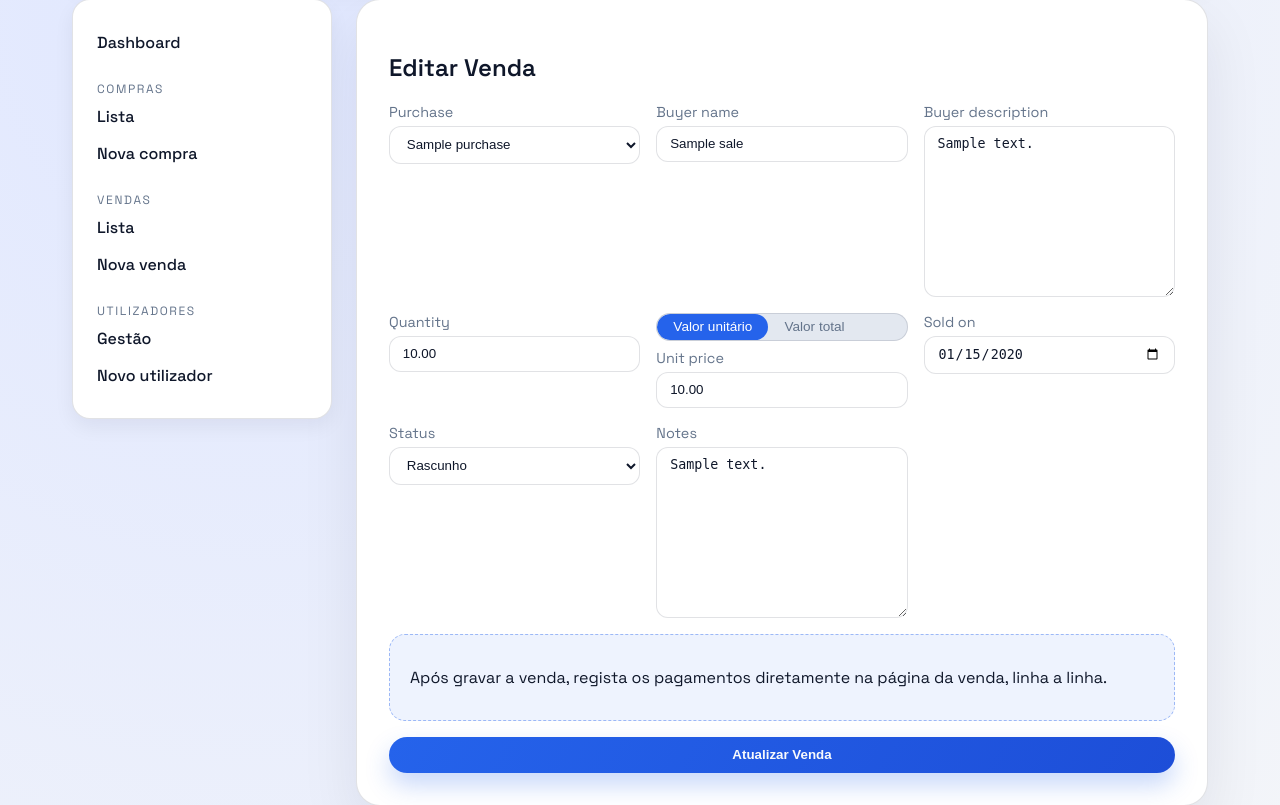
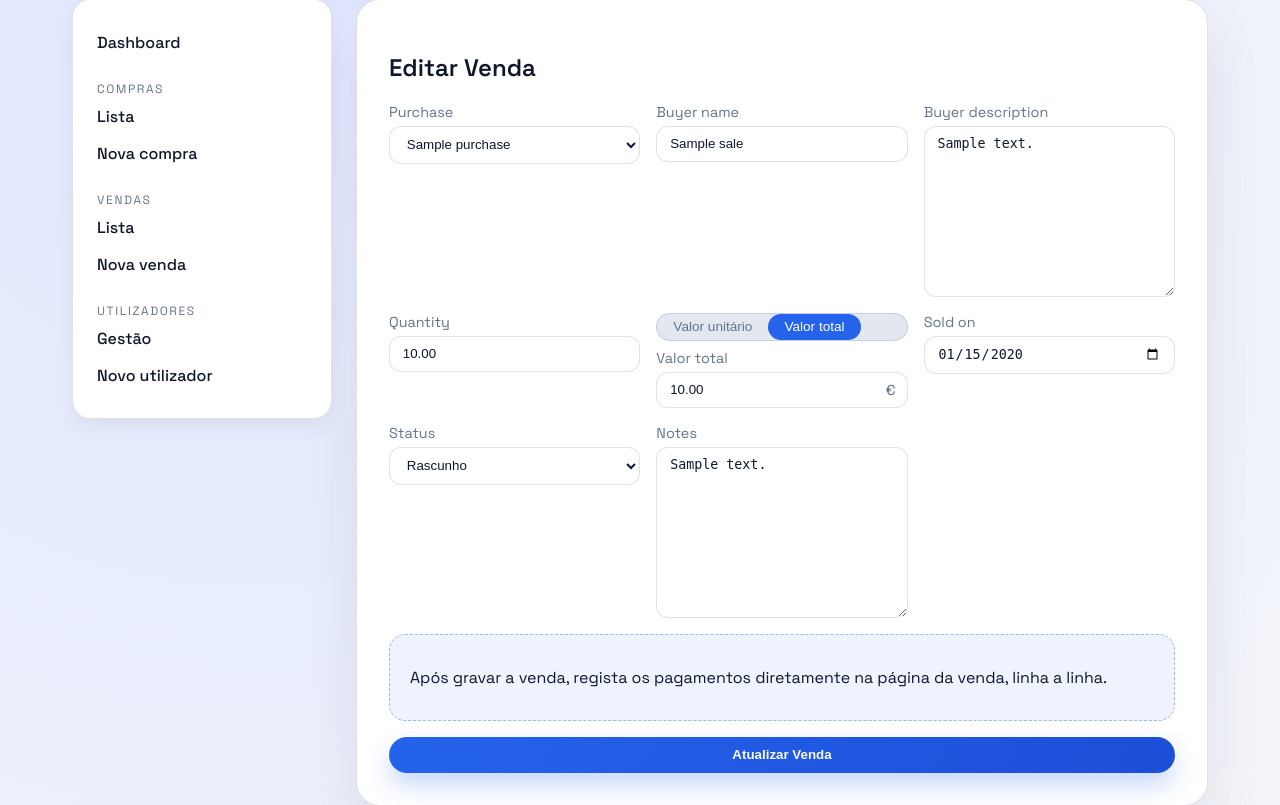
Before and after one commit to diogoammendes/SideSales, a Django app: page /vendas/1/editar/ in a window 1280 px wide. Shown: the part 196-1001 px from the top of the page. Run offline with Django 5.2, Linux system fonts and the light colour scheme; a user stored in the database is signed in; tables that the repository leaves empty hold one stand-in row (values such as "Sample post"); some libraries are stand-ins or nearby versions.

Commit message:
Preserva valor total exato e adiciona estilo de moeda no input
Quando o utilizador usa o modo "valor total", o total inserido é guardado
diretamente no campo total_price_override do modelo. A propriedade
total_price devolve esse valor quando existe, evitando discrepâncias por
arredondamento de unit_price × quantidade. Na edição, o formulário
pré-preenche o campo e ativa o modo correto automaticamente.

Os campos de preço passam a mostrar o símbolo € dentro do input.
Na ficha e lista de vendas, as linhas de detalhe indicam "total fixo"
quando o override está ativo, em vez de mostrar o preço unitário
calculado.

https://claude.ai/code/session_01HdRZmtjtPFPEBaabDt418G

```diff
--- a/operations/forms.py
+++ b/operations/forms.py
@@ -140,6 +140,11 @@ class SaleForm(forms.ModelForm):
         # Field-level required is disabled; we validate in clean() so we can
         # control which field shows the error based on the selected price mode.
         self.fields['unit_price'].required = False
+        # When editing a sale that was saved with a total override, pre-fill
+        # the total field and activate total mode.
+        if self.instance.pk and self.instance.total_price_override is not None:
+            self.initial['total_price_input'] = self.instance.total_price_override
+            self.initial['price_mode'] = 'total'
 
     def clean(self):
         cleaned = super().clean()
@@ -178,6 +183,16 @@ class SaleForm(forms.ModelForm):
         except forms.ValidationError as exc:
             self._update_errors(exc)
         return cleaned
+
+    def save(self, commit=True):
+        instance = super().save(commit=False)
+        if self.cleaned_data.get('price_mode') == 'total':
+            instance.total_price_override = self.cleaned_data.get('total_price_input')
+        else:
+            instance.total_price_override = None
+        if commit:
+            instance.save()
+        return instance
 
 
 class SalePaymentForm(forms.ModelForm):
--- a/operations/models.py
+++ b/operations/models.py
@@ -233,6 +233,9 @@ class Sale(TimeStampedModel):
     buyer_description = models.TextField(blank=True)
     quantity = models.DecimalField(max_digits=12, decimal_places=2, validators=POSITIVE)
     unit_price = models.DecimalField(max_digits=12, decimal_places=2, validators=NON_NEGATIVE)
+    total_price_override = models.DecimalField(
+        max_digits=12, decimal_places=2, null=True, blank=True
+    )
     sold_on = models.DateField(default=timezone.now)
     status = models.CharField(max_length=20, choices=SaleStatus.choices, default=SaleStatus.DRAFT)
     notes = models.TextField(blank=True)
@@ -269,6 +272,8 @@ class Sale(TimeStampedModel):
 
     @property
     def total_price(self) -> Decimal:
+        if self.total_price_override is not None:
+            return self.total_price_override
         return (self.quantity or ZERO) * (self.unit_price or ZERO)
 
     @property
--- a/static/css/app.css
+++ b/static/css/app.css
@@ -527,6 +527,25 @@ input, select, textarea {
     color: var(--text);
 }
 
+.input-currency {
+    position: relative;
+    display: flex;
+    align-items: center;
+}
+
+.input-currency input {
+    padding-right: 2rem;
+    width: 100%;
+}
+
+.input-currency .currency-symbol {
+    position: absolute;
+    right: 0.75rem;
+    color: var(--text-muted);
+    pointer-events: none;
+    font-size: 0.9rem;
+}
+
 .price-toggle {
     display: inline-flex;
     border: 1px solid var(--border);
--- a/templates/operations/sales/detail.html
+++ b/templates/operations/sales/detail.html
@@ -29,7 +29,11 @@
         <article class="card">
             <span class="muted">Total da venda</span>
             <h3>{{ sale.total_price|floatformat:2 }} €</h3>
-            <small class="muted">{{ sale.quantity|floatformat:2 }} @ {{ sale.unit_price|floatformat:2 }} €</small>
+            {% if sale.total_price_override is not None %}
+                <small class="muted">{{ sale.quantity|floatformat:2 }} unid. · total fixo</small>
+            {% else %}
+                <small class="muted">{{ sale.quantity|floatformat:2 }} @ {{ sale.unit_price|floatformat:2 }} €</small>
+            {% endif %}
         </article>
         <article class="card">
             <span class="muted">Recebido</span>
--- a/templates/operations/sales/form.html
+++ b/templates/operations/sales/form.html
@@ -40,13 +40,19 @@
 
             <div id="price-unit-field">
                 <label for="{{ form.unit_price.id_for_label }}">{{ form.unit_price.label }}</label>
-                {{ form.unit_price }}
+                <div class="input-currency">
+                    {{ form.unit_price }}
+                    <span class="currency-symbol">€</span>
+                </div>
                 {% for error in form.unit_price.errors %}<small class="error-text">{{ error }}</small>{% endfor %}
             </div>
 
             <div id="price-total-field">
                 <label for="{{ form.total_price_input.id_for_label }}">{{ form.total_price_input.label }}</label>
-                {{ form.total_price_input }}
+                <div class="input-currency">
+                    {{ form.total_price_input }}
+                    <span class="currency-symbol">€</span>
+                </div>
                 {% for error in form.total_price_input.errors %}<small class="error-text">{{ error }}</small>{% endfor %}
             </div>
         </div>
```
Also changed, not shown: templates/operations/sales/list.html (+7 -1 lines), operations/migrations/0004_add_total_price_override_to_sale.py (added).
